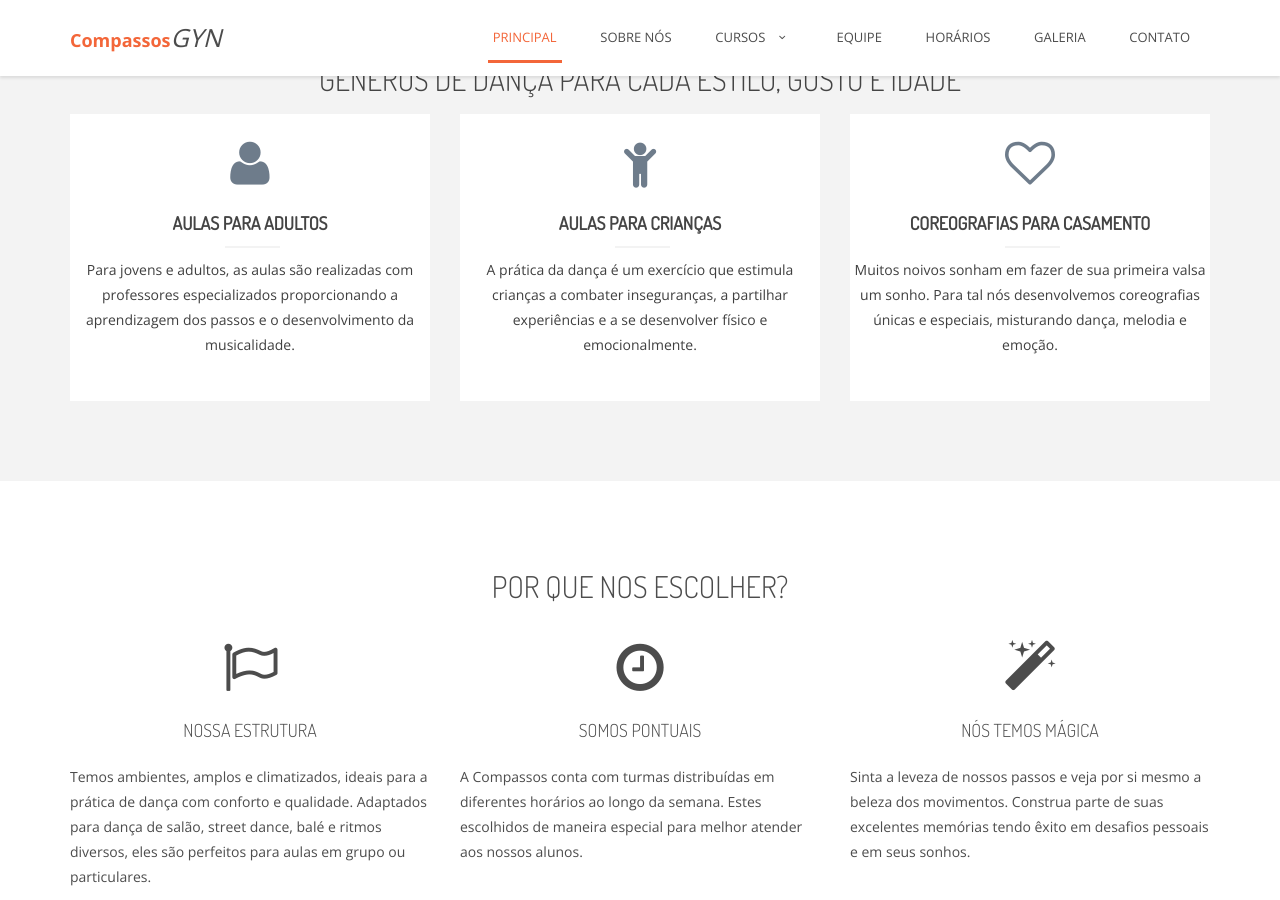
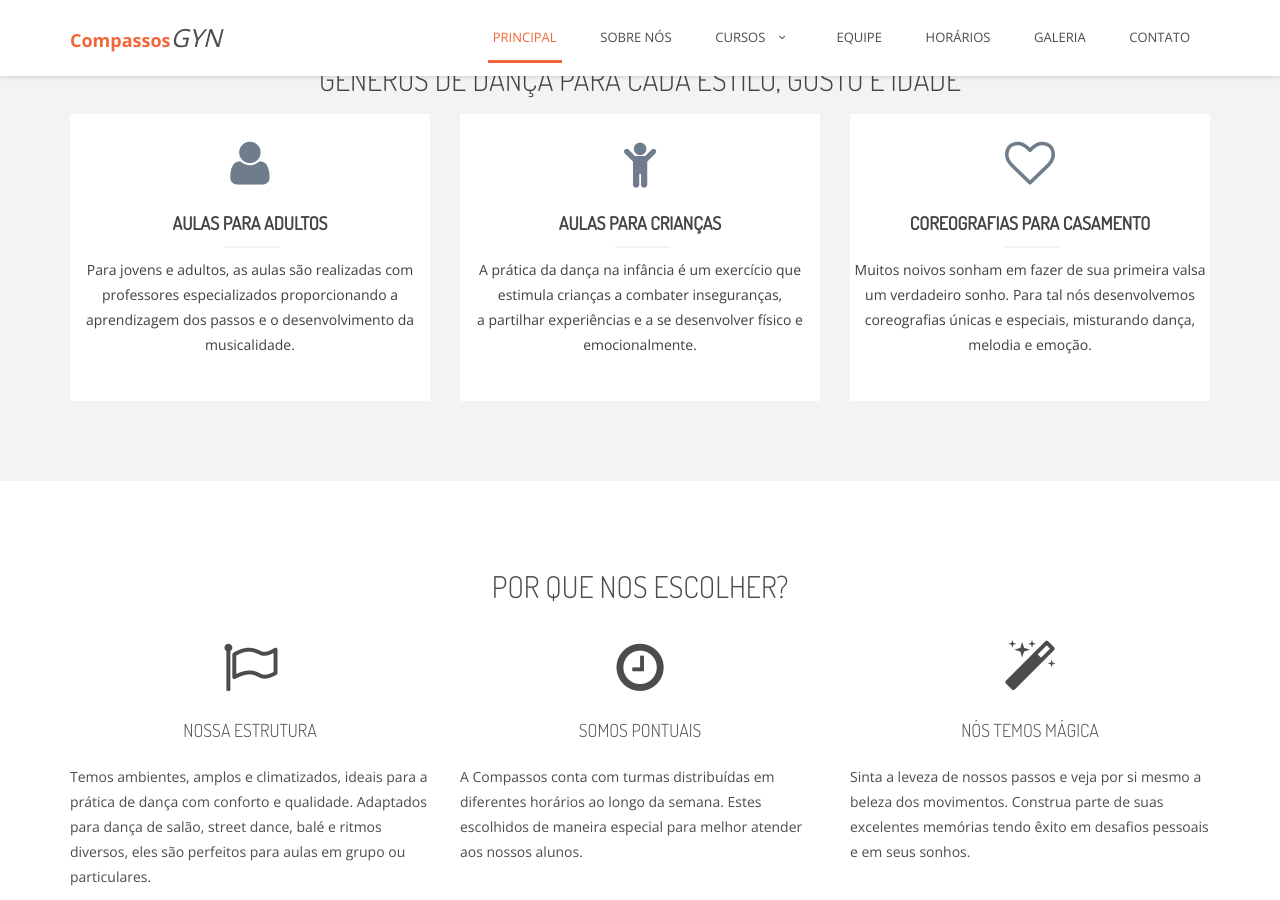
Before and after one commit to 5devmonkeys/comp, a Jekyll site: the page built from index.html, in a window 1280 px wide and 900 px high, scrolled down 1543 px. Built offline with Jekyll 4.4.1, drawn with Linux system fonts in a browser that asks for light colours; some of the changed text lies outside the part shown.

Commit message:
fix index generos

```diff
--- a/index.html
+++ b/index.html
@@ -107,7 +107,7 @@ pre_footer_link: contato
                        <i class="fa fa-child"></i>
                     </div>
                     <h4>Aulas para crianças</h4>
-                    <p>A prática da dança é um exercício que estimula crianças a combater inseguranças, a partilhar experiências e a se desenvolver físico e emocionalmente. </p>
+                    <p>A prática da dança na infância é um exercício que estimula crianças a combater inseguranças,<br> a partilhar experiências e a se desenvolver físico e emocionalmente. </p>
                 </div>
             </div>
             <div class="col-sm-4 text-center">
@@ -116,7 +116,7 @@ pre_footer_link: contato
                        <i class="fa fa-heart-o"></i>
                     </div>
                     <h4>Coreografias para casamento</h4>
-                    <p>Muitos noivos sonham em fazer de sua primeira valsa um sonho. Para tal nós desenvolvemos coreografias únicas e especiais, misturando dança, melodia e emoção.</p>
+                    <p>Muitos noivos sonham em fazer de sua primeira valsa um verdadeiro sonho. Para tal nós desenvolvemos coreografias únicas e especiais, misturando dança, melodia e emoção.</p>
                 </div>
             </div>
         </div>
```
Also changed, not shown: other parts of index.html (+2 -2 lines).
